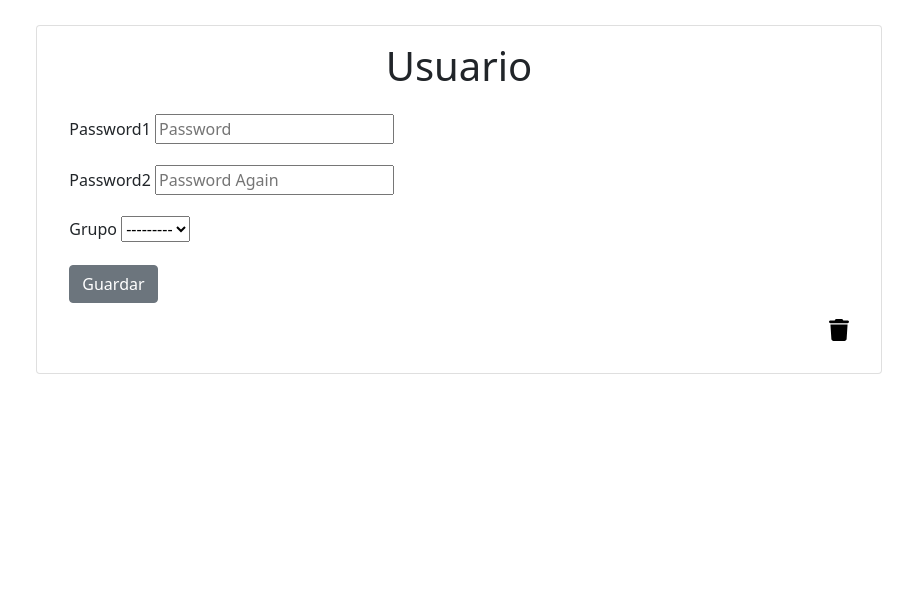
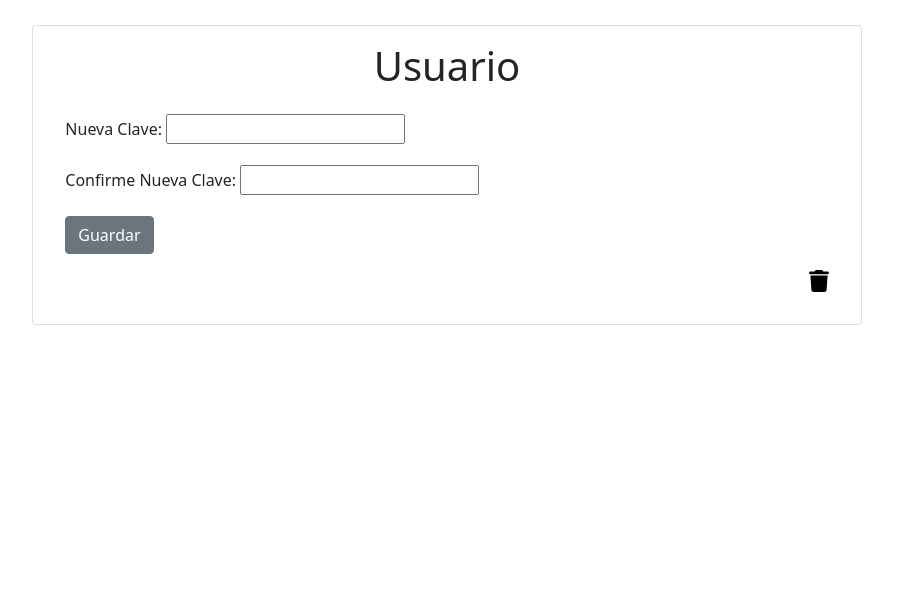
Before and after one commit to omar-sca/PIG_Grupo5, a Django app: page /usuarios/editar/1 in a window 1280 px wide. Shown: the part 79-693 px from the top of the page, without its empty margins (181-1094 px from the left). Run offline with Django 3.2, Linux system fonts and the light colour scheme; the visitor is signed in with stand-in values (Sample User, id 1); data comes from the database, SQL or seed files in the repository; some libraries are stand-ins or nearby versions.

Commit message:
editar passw desde template

```diff
--- a/templates/usuarios/editar_usuario.html
+++ b/templates/usuarios/editar_usuario.html
@@ -3,7 +3,7 @@
 {% block titulo %}Editar usuario{% endblock titulo %}
 
 {% block contenido %}
-<div class="row justify-content-center mt-4 mb-4">
+<div class="row justify-content-center mt-4 mb-4" style="width: 100%";>
     <div class="col-md-8">
         <div class="card">
             <div class="card-body">
--- a/templates/usuarios/usuarios.html
+++ b/templates/usuarios/usuarios.html
@@ -8,7 +8,7 @@
 
 <div id="tb_quizlist_wrapper" class="dataTables_wrapper dt-bootstrap4 no-footer">
 
-    <div class="row">
+    <div class="row" style="width: 100%";>
         <div class="col-sm-12">
 
             <h1 class="text-center">Usuarios:</h1>
--- a/usuarios/forms.py
+++ b/usuarios/forms.py
@@ -1,5 +1,6 @@
 from django import forms
 from django.contrib.auth.forms import  UserCreationForm
+from django.contrib.auth.forms import PasswordChangeForm
 from django.contrib.auth.models import User,Group
 
 
@@ -14,7 +15,10 @@ class Nuevo_usuario_form(UserCreationForm):
     grupo=forms.ModelChoiceField(queryset=Group.objects.all().order_by('name'))
 
 
-class Editar_usuario_form(forms.Form):
-    password1=forms.CharField(widget=forms.PasswordInput(attrs={'placeholder': 'Password'}))
-    password2=forms.CharField(widget=forms.PasswordInput(attrs={'placeholder': 'Password Again'}))
-    grupo=forms.ModelChoiceField(queryset=Group.objects.all().order_by('name'))
+class CustomPasswordChangeForm(PasswordChangeForm):
+    def __init__(self, *args, **kwargs):
+        super().__init__(*args, **kwargs)
+        # Para que no pregunte cuál era el passw anterior.
+        self.fields.pop('old_password')
+        self.fields['new_password1'].label = 'Nueva Clave: '
+        self.fields['new_password2'].label = 'Confirme Nueva Clave: '
--- a/usuarios/views.py
+++ b/usuarios/views.py
@@ -1,16 +1,14 @@
 from re import template
-from django.shortcuts import render
+from django.shortcuts import redirect, render
 from django.template import loader
 from django.http import HttpResponse
 from django.contrib.auth.views import LoginView, LogoutView
 from django.contrib.auth import authenticate, login, logout
 from django.contrib.auth.forms import AuthenticationForm
 from django.contrib import messages
-from django.shortcuts import render
 from django.conf import settings
-from django.shortcuts import redirect
 from django.views.generic import CreateView, TemplateView,ListView,UpdateView
-from usuarios.forms import Nuevo_usuario_form,Editar_usuario_form
+from usuarios.forms import Nuevo_usuario_form,CustomPasswordChangeForm
 from django.contrib.auth.models import User
 from django.contrib.auth.mixins import PermissionRequiredMixin
 from django.contrib.auth.decorators import permission_required
@@ -40,25 +38,23 @@ class Mostrar(PermissionRequiredMixin,ListView):
 
 
 @permission_required('auth.change_user')
-def editar_usuario(request,id_user):
+def editar_usuario(request, id_user):
     try:
         usuario = User.objects.get(pk=id_user)
     except User.DoesNotExist:
         return render(request, '404_admin.html')
 
-    if (request.method == 'POST'):
-        form_EditUser = Editar_usuario_form(request.POST)
-        # if form_EditUser.is_valid():
-        # revisar: setear password, si el form valida las passwords y como cambiar el grupo al que se asocia el usuario
-        #     form_EditUser.cleaned_data['grupo'].user_set.add(user)
-        return redirect('usuarios')
+    if request.method == 'POST':
+        form_EditUser = CustomPasswordChangeForm(user=usuario, data=request.POST)
+        if form_EditUser.is_valid():
+            form_EditUser.save()
+            return redirect('mostrar_usuarios')
     else:
-        form_EditUser = Editar_usuario_form()
-        pass
+        form_EditUser = CustomPasswordChangeForm(user=usuario)
 
-    template=loader.get_template('usuarios/editar_usuario.html')
-    context={'id_user':id_user,'form':form_EditUser}
-    return HttpResponse(template.render(context,request))
+    template = 'usuarios/editar_usuario.html'
+    context = {'id_user': id_user, 'form': form_EditUser}
+    return render(request, template, context)
 
 
 @permission_required('auth.delete_user')
```
